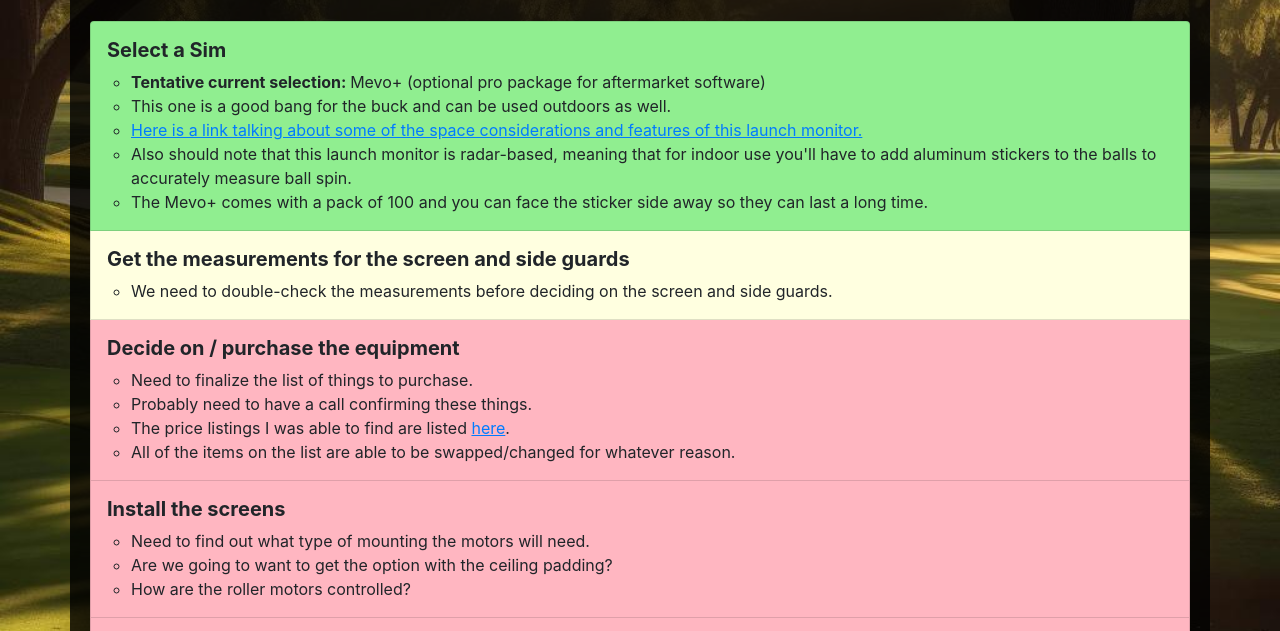
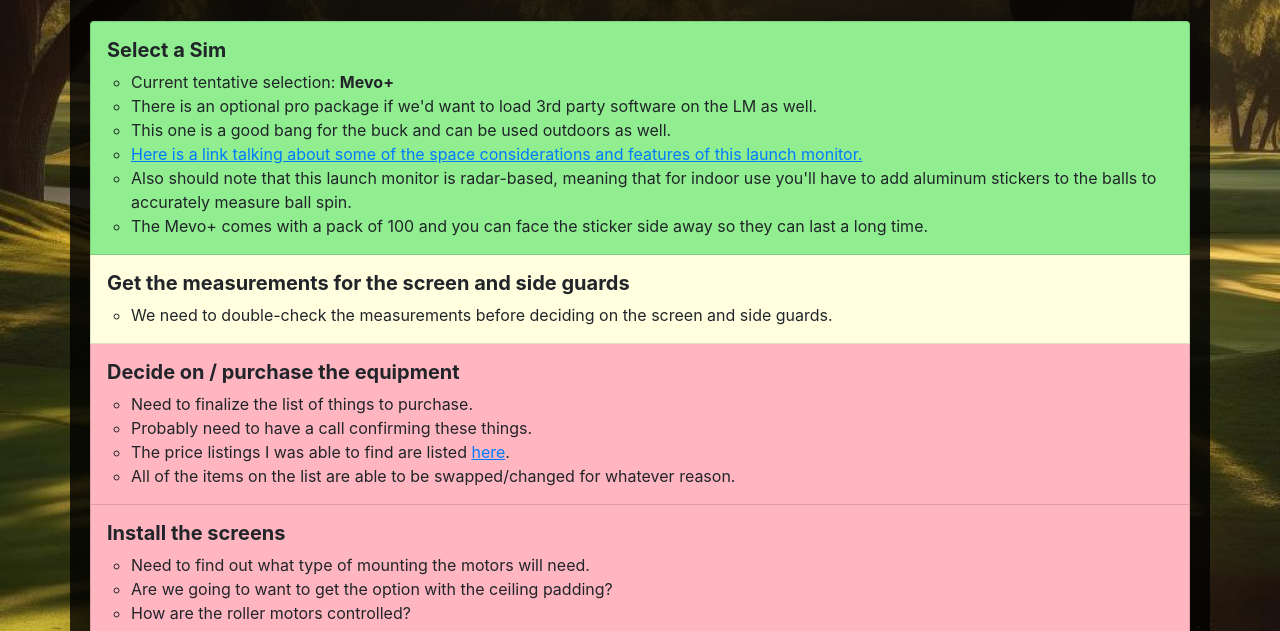
Before and after one commit to jfelver/jeff-golf-sim, a plain HTML site: page top-level-checklist.html in a window 1280 px wide. Shown: the part 161-792 px from the top of the page. Drawn offline with nearby package versions, Linux system fonts and the light colour scheme.

Commit message:
Reformatting

```diff
--- a/top-level-checklist.html
+++ b/top-level-checklist.html
@@ -34,7 +34,8 @@
             <li class="list-group-item" style="background-color: lightgreen;">
                 <h5><strong>Select a Sim</strong></h5>
                 <ul>
-                    <li><strong>Tentative current selection: </strong>Mevo+ (optional pro package for aftermarket software)</li>
+                    <li>Current tentative selection: <strong>Mevo+ </strong></li>
+                    <li>There is an optional pro package if we'd want to load 3rd party software on the LM as well.</li>
                     <li>This one is a good bang for the buck and can be used outdoors as well.</li>
                     <li><a href="https://www.playbetter.com/blogs/golf/flightscope-mevo-plus-space-requirements-guide">Here is a link talking about some of the space considerations and features of this launch monitor.</a></li>
                     <li>Also should note that this launch monitor is radar-based, meaning that for indoor use you'll have to add aluminum stickers to the balls to accurately measure ball spin.</li>
```
